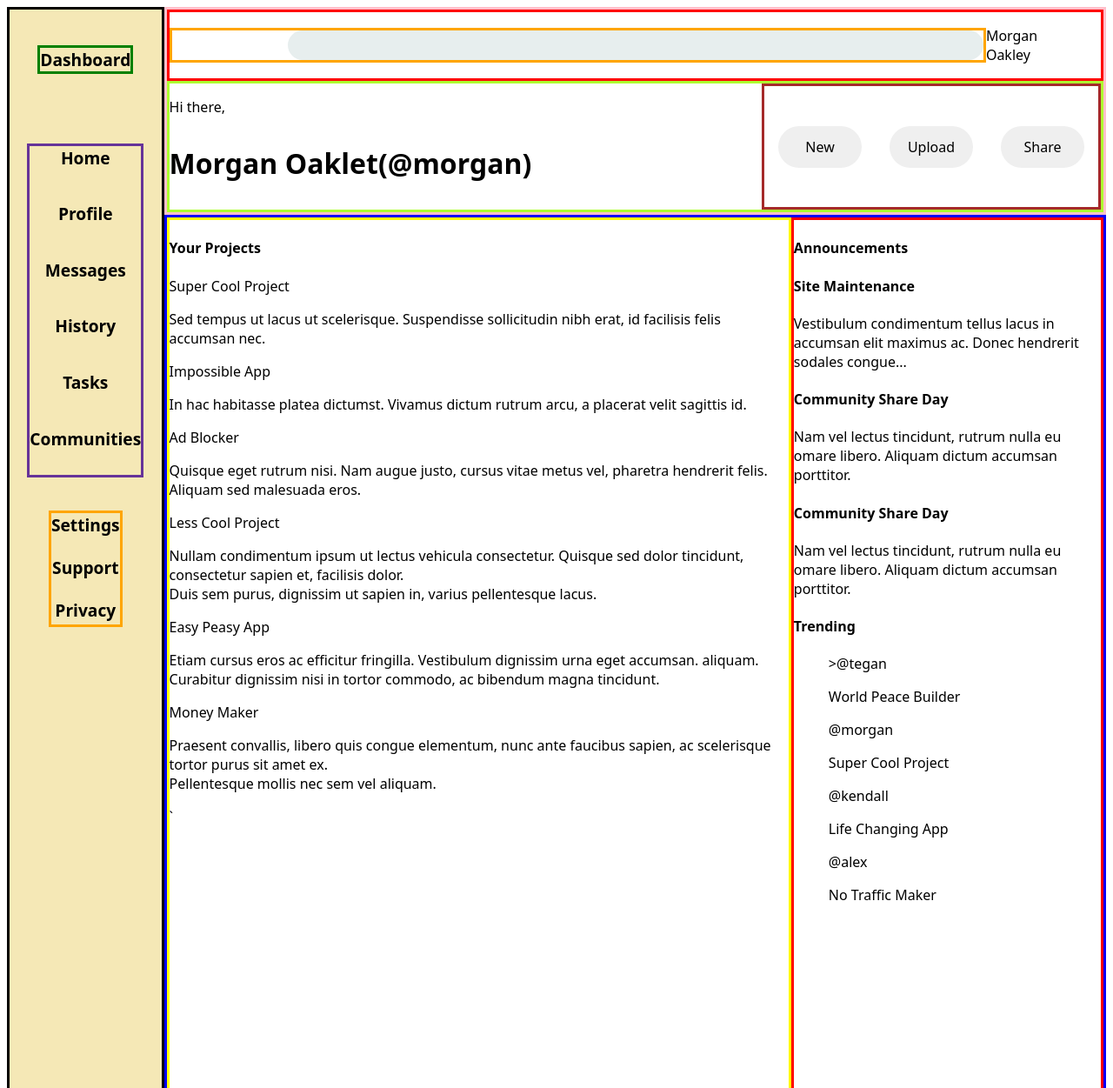
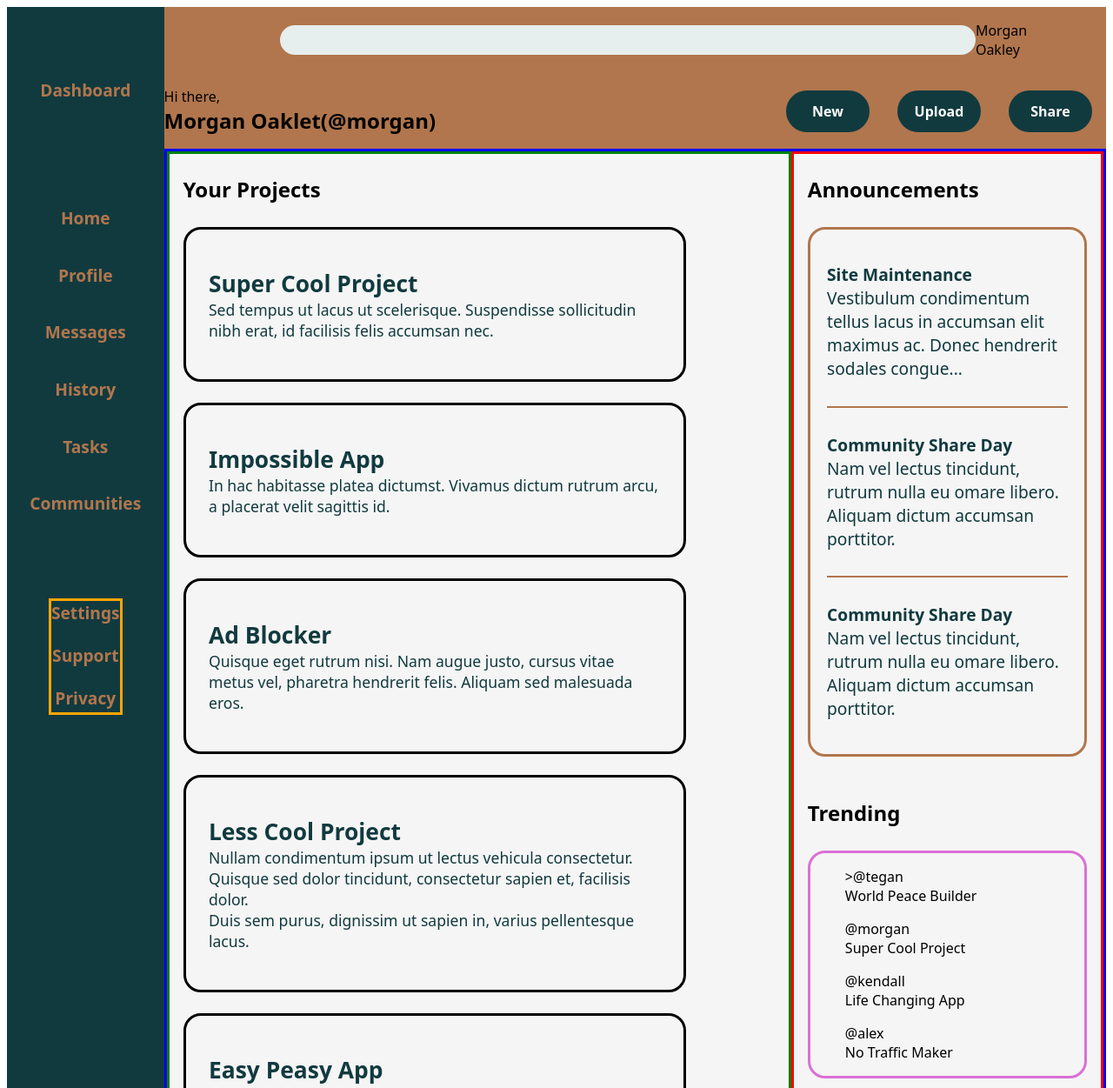
Before and after one commit to jo-and75/admin-dashboard, a plain HTML site: page index.html in a window 1280 px wide. Shown: the top 1251 px of the page at 87% size. Drawn offline with Linux system fonts and the light colour scheme.

Commit message:
Add basic styling

```diff
--- a/index.html
+++ b/index.html
@@ -20,10 +20,10 @@
       </div>
 
       <div class="last-level">
-        <div role="presentation">
-          <p>Hi there,</p>
-          <p>Morgan Oaklet(@morgan)</p>
-        </div>
+          <p>Hi there, <br>
+            <span>Morgan Oaklet(@morgan)</span>
+          </p>
+
 
         <div class="buttons">
           <button>New</button>
@@ -55,63 +55,82 @@
 
     <div class="article">
       <div class="middle-text">
-        <h4>Your Projects</h4>
+        <p id="heading">Your Projects</p>
         <div class="card">
-          <p class="title">Super Cool Project</p>
-          <p>Sed tempus ut lacus ut scelerisque. Suspendisse sollicitudin nibh erat, id facilisis felis accumsan nec.</p>
+          <p><span>Super Cool Project</span><br>
+            Sed tempus ut lacus ut scelerisque. Suspendisse sollicitudin nibh erat, id facilisis felis accumsan nec.
+          </p>
         </div>
         <div class="card">
-          <p class="title">Impossible App</p>
-          <p>In hac habitasse platea dictumst. Vivamus dictum rutrum arcu, a placerat velit sagittis id.</p>
+          <p><span>Impossible App</span><br>
+              In hac habitasse platea dictumst. Vivamus dictum rutrum arcu, a placerat velit sagittis id.
+          </p>
         </div>
         <div class="card">
-          <p class="title">Ad Blocker</p>
-          <p>Quisque eget rutrum nisi. Nam augue justo, cursus vitae metus vel, pharetra hendrerit felis. Aliquam sed malesuada eros.</p>
+          <p><span>Ad Blocker</span><br>
+              Quisque eget rutrum nisi. Nam augue justo, cursus vitae metus vel, pharetra hendrerit felis. Aliquam sed malesuada eros.
+          </p>
         </div>
         <div class="card">
-          <p class="title">Less Cool Project</p>
-          <p>Nullam condimentum ipsum ut lectus vehicula consectetur. Quisque sed dolor tincidunt, consectetur sapien et, facilisis dolor. <br>
-            Duis sem purus, dignissim ut sapien in, varius pellentesque lacus.</p>
+          <p><span>Less Cool Project</span><br>
+              Nullam condimentum ipsum ut lectus vehicula consectetur. Quisque sed dolor tincidunt, consectetur sapien et, facilisis dolor. <br>
+              Duis sem purus, dignissim ut sapien in, varius pellentesque lacus.
+          </p>
         </div>
         <div class="card">
-          <p class="title">Easy Peasy App</p>
-          <p>Etiam cursus eros ac efficitur fringilla. Vestibulum dignissim urna eget accumsan. aliquam. <br>
-            Curabitur dignissim nisi in tortor commodo, ac bibendum magna tincidunt.</p>
+          <p><span>Easy Peasy App</span><br>
+            Etiam cursus eros ac efficitur fringilla. Vestibulum dignissim urna eget accumsan. aliquam. <br>
+            Curabitur dignissim nisi in tortor commodo, ac bibendum magna tincidunt.
+          </p>
         </div>
         <div class="card">
-          <p class="title">Money Maker</p>
-          <p>Praesent convallis, libero quis congue elementum, nunc ante faucibus sapien, ac scelerisque tortor purus sit amet ex. <br>
-            Pellentesque mollis nec sem vel aliquam.</p>
+          <p><span>Money Maker</span><br>
+            Praesent convallis, libero quis congue elementum, nunc ante faucibus sapien, ac scelerisque tortor purus sit amet ex. <br>
+            Pellentesque mollis nec sem vel aliquam.
+          </p>
         </div>
-    `</div>
+      </div>
       <div class="right-sidebar">
-        <h4>Announcements</h4>
-          <h4>Site Maintenance</h4>
-            <p>Vestibulum condimentum tellus lacus in accumsan elit maximus ac. Donec hendrerit sodales congue...</p>
-          <h4>Community Share Day</h4>
-            <p>Nam vel lectus tincidunt, rutrum nulla eu omare libero. Aliquam dictum accumsan porttitor.</p>
-          <h4>Community Share Day</h4>
-            <p>Nam vel lectus tincidunt, rutrum nulla eu omare libero. Aliquam dictum accumsan porttitor.</p>
+        <p id="heading">Announcements</p>
+        <div class="announcements">
+          <p><strong>Site Maintenance</strong><br>
+              Vestibulum condimentum tellus lacus in accumsan elit maximus ac. Donec hendrerit sodales congue...
+          </p>
+          <hr>
+          <p><strong>Community Share Day</strong><br>
+              Nam vel lectus tincidunt, rutrum nulla eu omare libero. Aliquam dictum accumsan porttitor.
+          </p>
+          <hr>
+          <p><strong>Community Share Day</strong><br>
+            Nam vel lectus tincidunt, rutrum nulla eu omare libero. Aliquam dictum accumsan porttitor.
+          </p>
+        </div>
 
-        <h4>Trending</h4>
+        <p id="last-heading">Trending</p>
+        <div class="trending">
           <ul>
             <li>
-            <p>>@tegan</p>
-            <p>World Peace Builder</p>
+              <p>>@tegan <br>
+                World Peace Builder
+              </p>
             </li>
             <li>
-            <p>@morgan</p>
-            <p>Super Cool Project</p>
+              <p>@morgan <br>
+                Super Cool Project
+              </p>
             </li>
             <li>
-            <p>@kendall</p>
-            <p>Life Changing App</p>
+              <p>@kendall<br>
+                Life Changing App
+              </p>
             </li>
             <li>
-            <p>@alex</p>
-            <p>No Traffic Maker</p>
+              <p>@alex <br>
+                No Traffic Maker
+              </p>
             </li>
           </ul>
+        </div>
       </div>
     </div>
 
--- a/styles.css
+++ b/styles.css
@@ -17,7 +17,7 @@ ul,li{
 }
 
 .left-sidebar{
-  border: solid black;
+  /* border: solid black;  */
   grid-column: 1;
   grid-row: 1 / -1;
   display: grid;
@@ -25,16 +25,20 @@ ul,li{
   grid-template-rows: repeat(7,0.3fr);
   justify-items: center;
   gap: 2em;
-  background-color: #F5E8B6;
+  background-color: #113a3f;
   font-weight: bold;
   font-size: 1.2em;
+}
 
+.side-content{
+  color: #b1764d;
 }
 
 .header{
-  border: solid pink;
+  /* border: solid pink;  */
   grid-column: 2;
   grid-row: 1;
+  background-color:#b1764d;
 }
 
 .article{
@@ -42,24 +46,44 @@ ul,li{
   grid-column: 2;
   display: grid;
   grid-template-columns: 2fr 1fr;
+  background-color: whitesmoke;
+  grid-template-rows: 1fr 0.1fr;
 }
 
 .right-sidebar{
   border: solid red;
+  padding: 0 1em 0 1em;
+  display: grid;
+  grid-template-rows: 60px 0.2fr 60px 0.2fr;
+  gap: 1.5em;
 }
 
 .middle-text{
-  border: solid yellow;
+  border: solid green;
+  display: grid;
+  overflow: auto;
+  grid-template-rows: 60px repeat(3,0.5fr);
+  grid-template-columns: repeat(auto-fit,minmax(350px,0.85fr));
+  padding: 0 1em 0 1em;
+  gap: 1.5em;
+}
+
+#heading{
+  /* border: solid red;  */
+  grid-column: 1/-1;
+  font-size: 1.5em;
+  font-weight: bold;
+  grid-row: 1;
 }
 
 .dashboard{
-  border: solid green;
+  /* border: solid green;  */
   text-align: center;
   align-self: center;
 }
 
 .user-details{
-  border: solid rebeccapurple;
+  /* border: solid rebeccapurple;  */
   text-align: center;
   align-self: center;
   height: 20em;
@@ -77,7 +101,7 @@ ul,li{
 }
 
 .top-right{
-  border: solid red;
+  /* border: solid red;  */
   display: grid;
   grid-template-rows: 0.5fr;
   grid-template-columns: 0.8fr 0.5fr;
@@ -85,7 +109,7 @@ ul,li{
 
 form{
   align-self: center;
-  border: solid orange;
+  /* border: solid orange; */
 }
 
 input{
@@ -102,25 +126,18 @@ border: none;
 }
 
 .last-level{
-  border: solid greenyellow;
+  /* border: solid greenyellow;  */
   display: grid;
   grid-template-columns: 1fr 0.5fr;
 }
 
-.last-level > p {
-  grid-column: 1;
-  border: solid violet;
-}
-
-.last-level p:nth-child(2){
-  color: black;
-  font-size: 2em;
+span{
   font-weight: bold;
+  font-size: 1.5em;
 }
 
 .buttons{
   grid-column: 2;
-  border: solid brown;
   display: grid;
   grid-template-columns: repeat(3,8em);
 }
@@ -133,4 +150,44 @@ button{
   border: none;
   align-self: center;
   justify-self: center;
+  background-color: #113a3f;
+  font-weight: bold;
+  color: white;
 }
+
+.card{
+  border: solid black;
+  border-radius: 20px;
+  text-align:left;
+  padding: 1.5em;
+  font-size: 1.1em;
+  color:  #113a3f;
+}
+
+.announcements{
+  border: solid #b1764d;
+  display: grid;
+  grid-template-columns: 1fr;
+  grid-template-rows: repeat(minmax(auto-fit,minmax(300px,0.8fr)));
+  border-radius: 20px;
+  font-size: 1.2em;
+  padding: 1em;
+  color:#113a3f;
+}
+
+hr{
+  border: none;
+  height: 2px;
+  margin: 10px 0;
+  background-color:#b1764d;
+}
+#last-heading{
+  grid-column: 1 / -1;
+  font-size: 1.5em;
+  font-weight: bold;
+}
+
+.trending{
+  border: solid orchid;
+  border-radius: 20px;
+}
```
Lines whose indentation alone changed are shown as unchanged.
